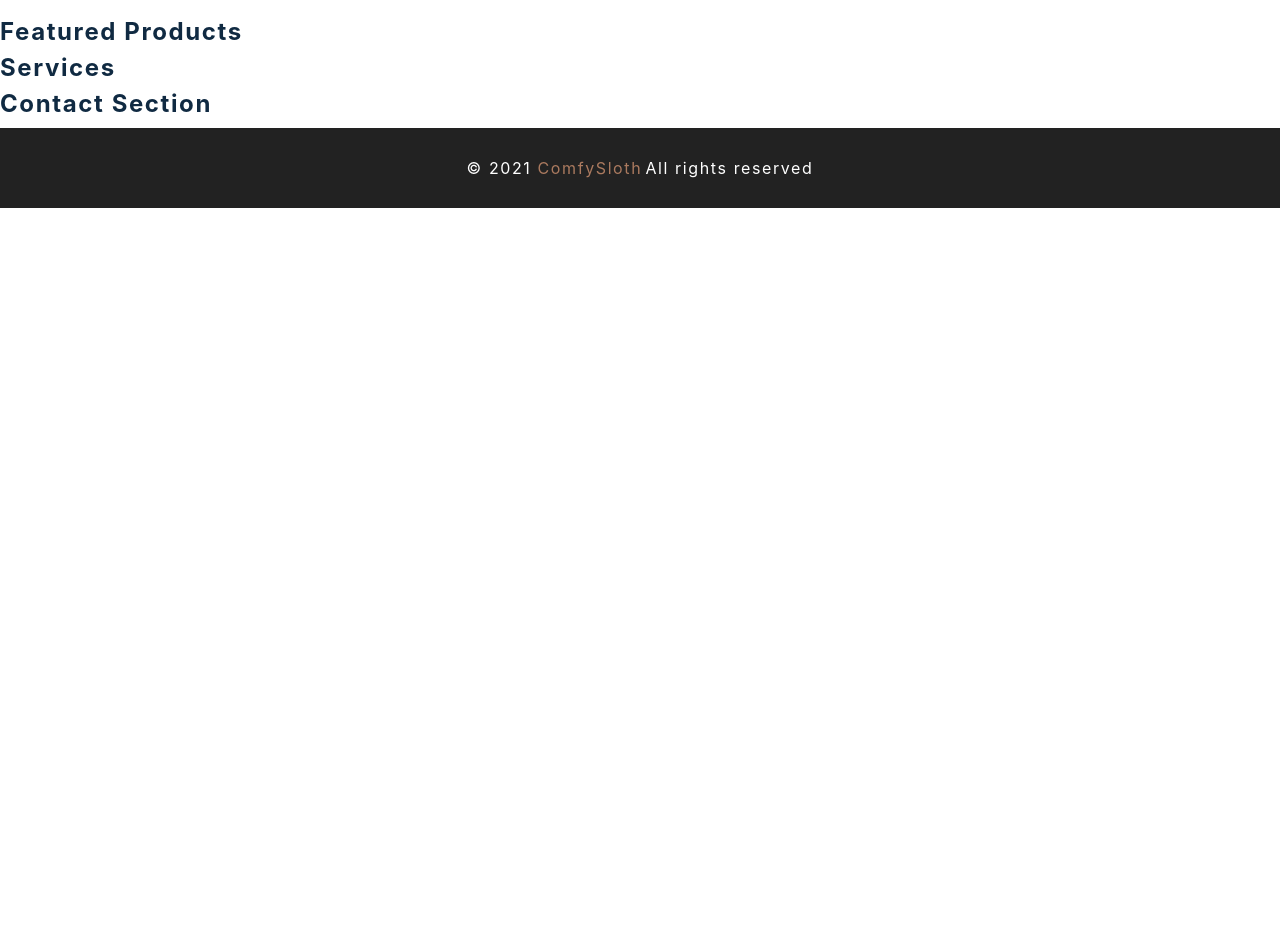
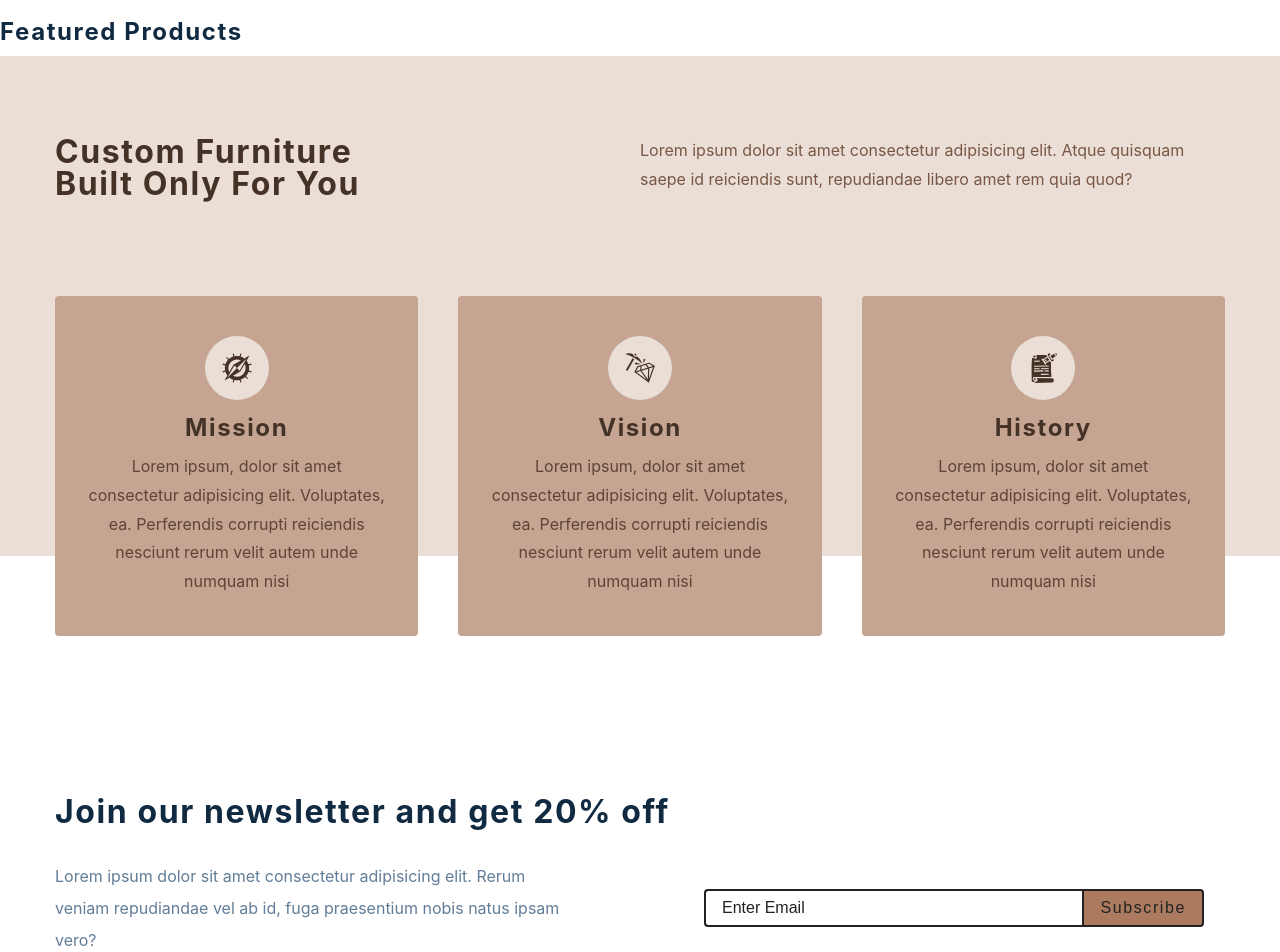
Before and after one commit to pramodui5/react-comfy-sloth-e-commerce, a React (Create React App) app: page / in a window 1280 px wide. Shown: the part 780-1732 px from the top of the page. Before the commit the page ends 988 px from the top, so only its background shows below. Built offline with nearby package versions, Linux system fonts and the light colour scheme; the HTML template or start-up script is replaced by a standard one.

Commit message:
home page - services, home page - contact

```diff
--- a/src/components/Contact.js
+++ b/src/components/Contact.js
@@ -2,7 +2,35 @@
 import styled from 'styled-components'
 
 const Contact = () => {
-  return <h4>contact section</h4>
+  return (
+    <Wrapper>
+      <div className='section-center'>
+        <h3>Join our newsletter and get 20% off</h3>
+        <div className='content'>
+          <p>
+            Lorem ipsum dolor sit amet consectetur adipisicing elit. Rerum
+            veniam repudiandae vel ab id, fuga praesentium nobis natus ipsam
+            vero?
+          </p>
+          <form
+            className='contact-form'
+            action='your form spree id'
+            method='POST'
+          >
+            <input
+              type='email'
+              className='form-input'
+              placeholder='enter email'
+              name='_replyto'
+            />
+            <button type='submit' className='submit-btn'>
+              subscribe
+            </button>
+          </form>
+        </div>
+      </div>
+    </Wrapper>
+  )
 }
 const Wrapper = styled.section`
   padding: 5rem 0;
--- a/src/components/Services.js
+++ b/src/components/Services.js
@@ -3,7 +3,35 @@
 import { services } from '../utils/constants'
 
 const Services = () => {
-  return <h4>services </h4>
+  return (
+    <Wrapper>
+      <div className='section-center'>
+        <article className='header'>
+          <h3>
+            custom furniture <br />
+            built only for you
+          </h3>
+          <p>
+            Lorem ipsum dolor sit amet consectetur adipisicing elit. Atque
+            quisquam saepe id reiciendis sunt, repudiandae libero amet rem quia
+            quod?
+          </p>
+        </article>
+        <div className='services-center'>
+          {services.map((service) => {
+            const { id, icon, title, text } = service
+            return (
+              <article key={id} className="service">
+                <span className="icon">{icon}</span>
+                <h4>{title}</h4>
+                <p>{text}</p>
+              </article>
+            )
+          })}
+        </div>
+      </div>
+    </Wrapper>
+  )
 }
 
 const Wrapper = styled.section`
--- a/src/context/products_context.js
+++ b/src/context/products_context.js
@@ -14,7 +14,7 @@
 } from '../actions'
 
 const initialState = {
-  isSidebarOpen: true
+  isSidebarOpen: false
 }
 
 const ProductsContext = React.createContext()
```
